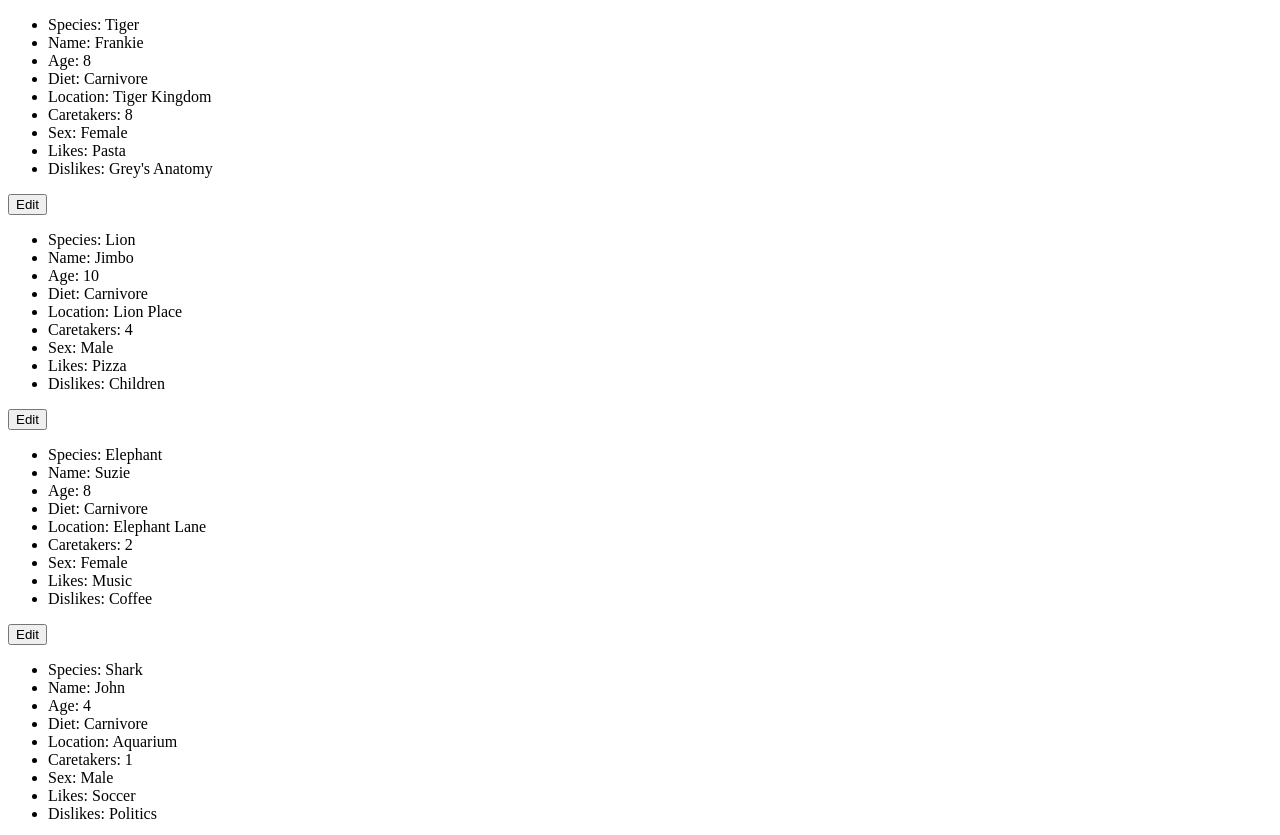
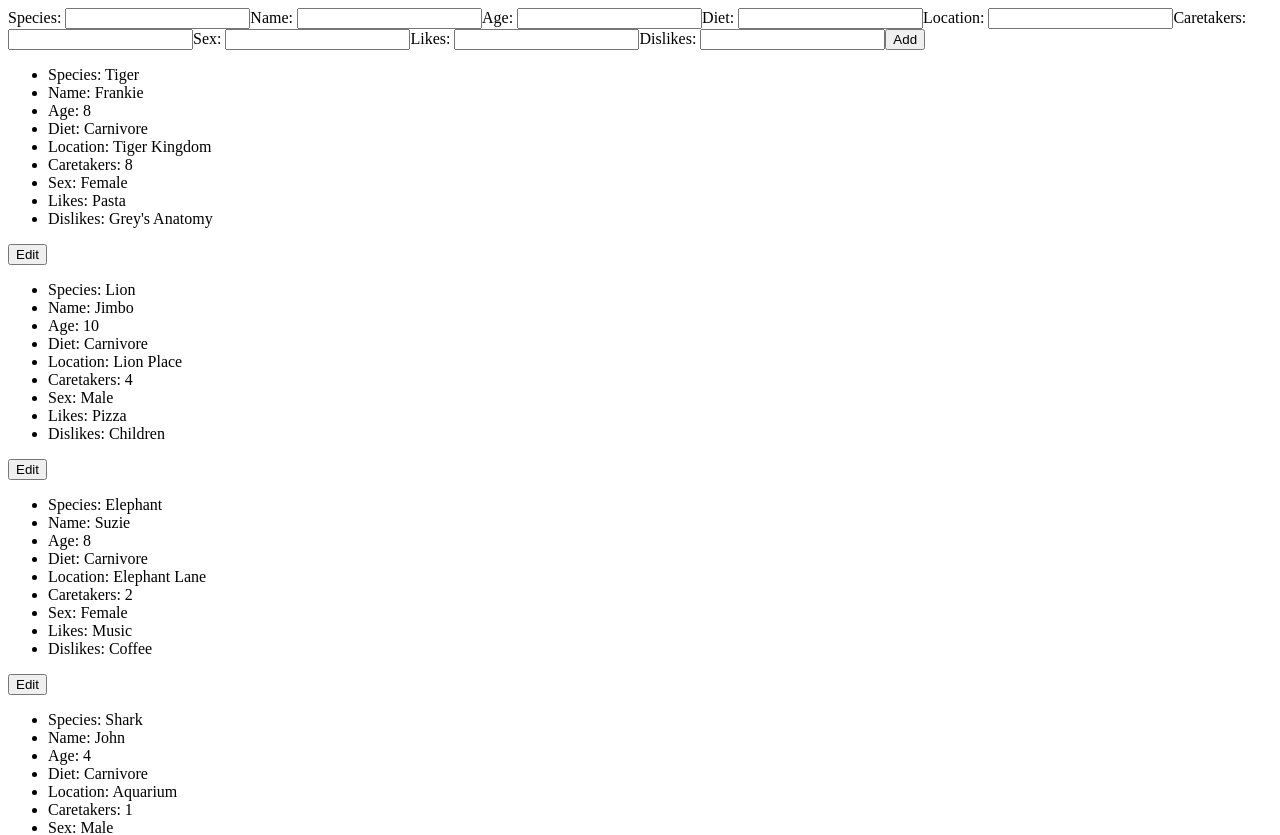
Before and after one commit to tbssnch/at-the-zoo, an Angular app: page / in a window 1280 px wide. Shown: the top 835 px of the page. Built offline with nearby package versions, Linux system fonts and the light colour scheme.

Commit message:
add child component for an add animal form. this will allow the user to input a new animal into the list

```diff
--- a/src/app/add-animal.component.ts
+++ b/src/app/add-animal.component.ts
@@ -0,0 +1,38 @@
+import { Component, Output, EventEmitter } from '@angular/core';
+import { Animal } from './animal.model';
+
+@Component ({
+  selector: 'add-animal',
+  template: `
+      <div class="add-form">
+        <label>Species: </label>
+        <input #newSpecies>
+        <label>Name: </label>
+        <input #newName>
+        <label>Age: </label>
+        <input #newAge type="number">
+        <label>Diet: </label>
+        <input #newDiet>
+        <label>Location: </label>
+        <input #newLocation>
+        <label>Caretakers: </label>
+        <input #newCaretakers type="number">
+        <label>Sex: </label>
+        <input #newSex>
+        <label>Likes: </label>
+        <input #newLikes>
+        <label>Dislikes: </label>
+        <input #newDislikes>
+        <button (click)="addAnimal(newSpecies.value, newName.value, newAge.value, newDiet.value, newLocation.value, newCaretakers.value, newSex.value, newLikes.value, newDislikes.value)">Add</button>
+      </div>
+  `
+})
+
+export class AddAnimalComponent {
+  @Output() newAnimalSender = new EventEmitter();
+
+  addAnimal(species, name, age, diet, location, caretakers, sex, likes, dislikes) {
+    let newAnimal: Animal = new Animal(species, name, age, diet, location, caretakers, sex, likes, dislikes);
+    this.newAnimalSender.emit(newAnimal);
+  }
+}
--- a/src/app/app.component.ts
+++ b/src/app/app.component.ts
@@ -5,6 +5,7 @@ import { Animal } from './animal.model';
   selector: 'app-root',
   template: `
       <div class="container">
+        <add-animal (newAnimalSender)="addAnimal($event)"></add-animal>
         <animal-list [childAnimalList]="masterAnimalList" (clickSender)="editAnimal($event)"></animal-list>
         <edit-animal [childSelectedAnimal]="selectedAnimal" (clickSender)="doneButton($event)"></edit-animal>
       </div>
@@ -30,4 +31,8 @@ export class AppComponent {
   doneButton() {
     this.selectedAnimal = null;
   }
+
+  addAnimal(newAnimalFromChild: Animal) {
+    this.masterAnimalList.push(newAnimalFromChild);
+  }
 }
--- a/src/app/app.module.ts
+++ b/src/app/app.module.ts
@@ -4,11 +4,12 @@ import { AppComponent } from './app.component';
 import { AnimalComponent } from './animal-list.component';
 import { EditAnimalComponent } from './edit-animal.component';
 import { FormsModule } from '@angular/forms';
+import { AddAnimalComponent } from './add-animal.component';
 
 
 @NgModule({
   declarations: [
-    AppComponent, AnimalComponent, EditAnimalComponent
+    AppComponent, AnimalComponent, EditAnimalComponent, AddAnimalComponent
   ],
   imports: [
     BrowserModule, FormsModule
```
